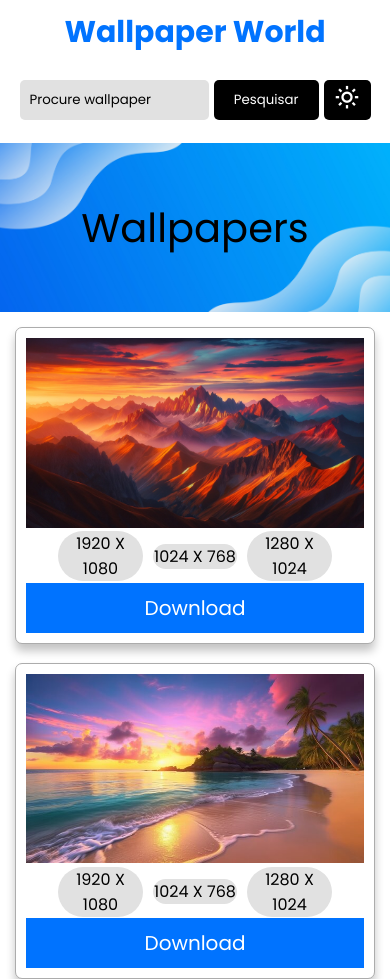
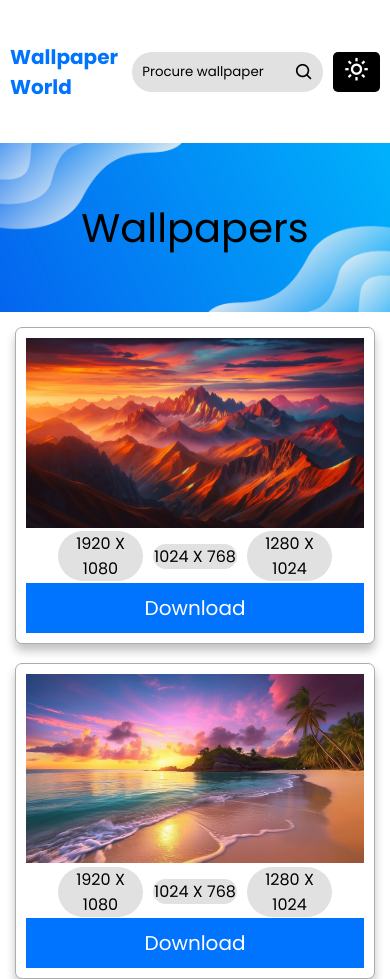
Before and after one commit to LucasGoulart24/Site_WallpaperWorld, a plain HTML site: page index.html in a window 390 px wide. Shown: the top 979 px of the page. Drawn offline with nearby package versions, Linux system fonts and the light colour scheme.

Commit message:
projeto_atualizado

```diff
--- a/Styles/darkmode.css
+++ b/Styles/darkmode.css
@@ -6,8 +6,12 @@
     color: blue;
 }
 
+.darkmode .pesquisa{
+    background-color: rgb(49, 49, 49);
+}
+
 .darkmode .pesquisa input{
-    background-color: rgb(49, 49, 49);
+    background-color: transparent;
     color: white;
 }
 
@@ -15,11 +19,11 @@
     color: white;
 }
 
-.darkmode .pesquisa button{
-    background-color: blue;
+.darkmode .pesquisa i{
+    color: white;
 }
 
-.darkmode .pesquisa .mode{
+.darkmode .menu .mode{
     background-color: white;
     color: black;
 }
--- a/index.html
+++ b/index.html
@@ -12,9 +12,9 @@
         <h3>Wallpaper World</h3>
         <div class="pesquisa">
             <input type="text" placeholder="Procure wallpaper">
-            <button>Pesquisar</button>
-            <button class="mode" onclick="darkmode()"><i class='bx bx-sun'></i></button>
+            <i class='bx bx-search'></i>
         </div>
+        <button class="mode" onclick="darkmode()"><i class='bx bx-sun'></i></button>
     </nav>
     <div class="banner" id="parallax">
         <h1>Wallpapers</h1>
--- a/style.css
+++ b/style.css
@@ -39,11 +39,12 @@ body{
 
 /*------Pesquisa------*/
 .pesquisa{
-    width: 40%;
-    height: 8vh;
+    width: 37%;
     display: flex;
     align-items: center;
     justify-content: center;
+    background-color: var(--gray);
+    border-radius: 50px;
     gap: 5px;
 }
 
@@ -51,10 +52,9 @@ body{
     width: 100%;
     height: 40px;
     border: none;
-    border-radius: 5px;
     padding: 0 10px;
-    background-color: var(--gray);
     color: var(--black);
+    background-color: transparent;
     outline: none;
 }
 
@@ -62,20 +62,25 @@ body{
     color: var(--black);
 }
 
-.pesquisa button{
-    padding: 10px 20px;
-    border: none;
-    border-radius: 5px;
-    background-color: var(--black);
-    color: var(--white);
+.pesquisa i{
+    width: 50px;
+    height: 40px;
+    display: flex;
+    align-items: center;
+    justify-content: center;
+    font-size: 20px;
     cursor: pointer;
 }
 
 /*------Botão_darkmode------*/
-.pesquisa .mode{
+.menu .mode{
     padding: 0px 10px;
     border-radius: 5px;
     font-size: 27px;
+    background-color: var(--black);
+    color: var(--white);
+    border: none;
+    cursor: pointer;
 }
 
 /*------Banner------*/
@@ -253,16 +258,17 @@ body{
 @media screen and (max-width: 768px) {
     .menu{
         height: 17vh;
-        padding: 10px 0px;
-        flex-direction: column;
+        padding: 10px;
+        justify-content: center;
+        gap: 10px;
     }
 
     .menu h3{
-        font-size: 30px;
+        font-size: 20px;
     }
 
     .pesquisa{
-        width: 90%;
+        width: 80%;
     }
 
     .banner{
```
Also changed, not shown: Captura.png (deleted), Captura2.png (deleted), Capturas/Captura1.png (added), Capturas/Captura3.png (added), Capturas/Captura4.png (added), Capturas/Captura6.png (added), 2 other files.
